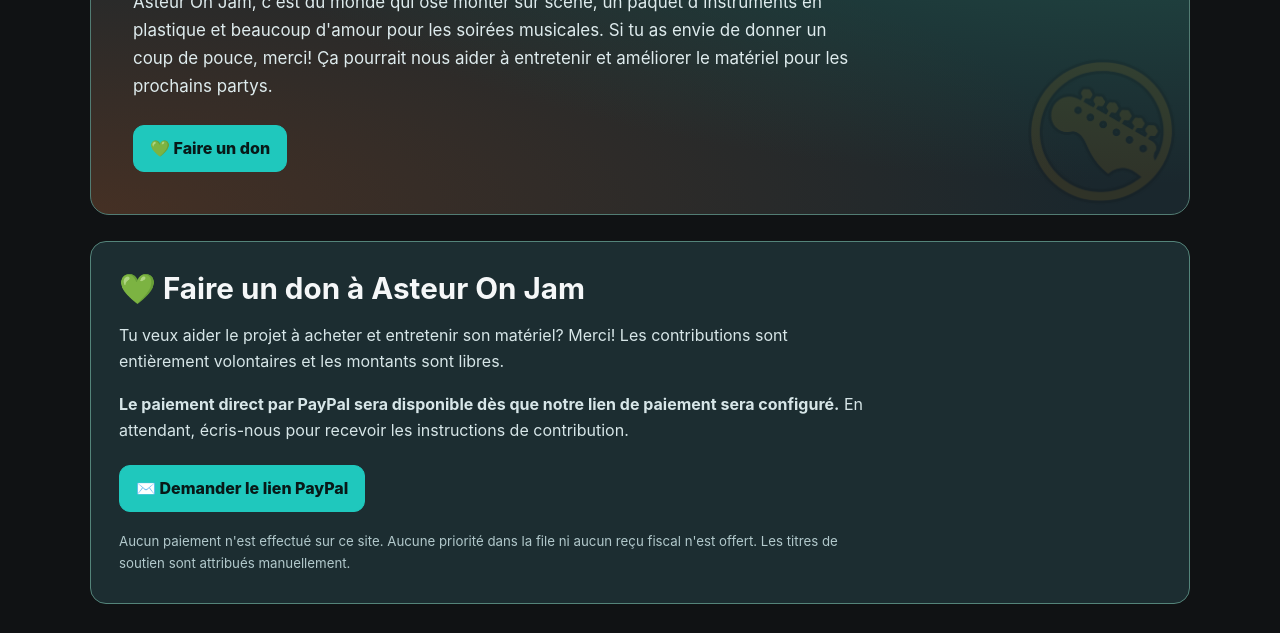
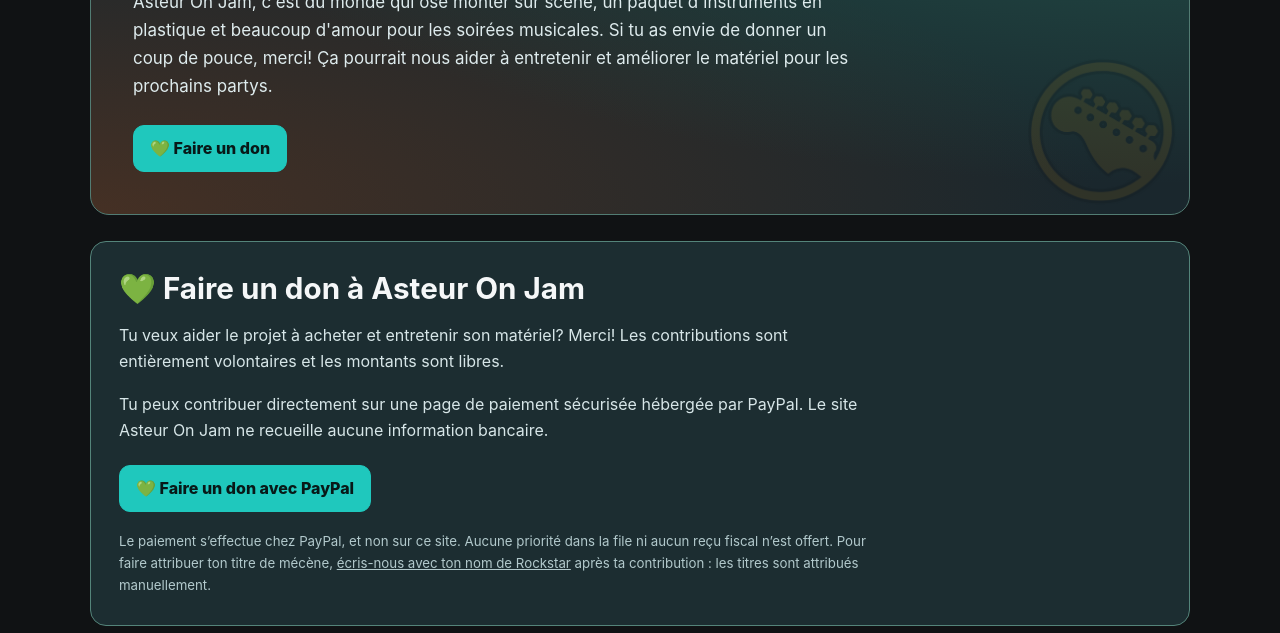
Before and after one commit to asteuronjoue-dev/yarg-jak, a plain HTML site: page soutenir.html in a window 1280 px wide. Shown: the part 319-952 px from the top of the page. Drawn offline with nearby package versions, Linux system fonts and the light colour scheme.

Commit message:
Link support donations directly to owner's PayPal checkout and update donation instructions

```diff
--- a/soutenir.html
+++ b/soutenir.html
@@ -110,14 +110,14 @@ footer a{color:#9fecdf}
  <div class="eyebrow">✦ Un party à la fois</div>
  <h1>Soutenir le projet 🤘</h1>
  <p>Asteur On Jam, c'est du monde qui ose monter sur scène, un paquet d'instruments en plastique et beaucoup d'amour pour les soirées musicales. Si tu as envie de donner un coup de pouce, merci! Ça pourrait nous aider à entretenir et améliorer le matériel pour les prochains partys.</p>
- <a class="action primary" href="#faire-un-don">💚 Faire un don</a>
+ <a class="action primary" href="https://www.paypal.com/ncp/payment/SS7376H6U5TPY" target="_blank" rel="noopener noreferrer">💚 Faire un don</a>
 </section>
 <section class="don-intro" id="faire-un-don" aria-labelledby="don-heading">
  <h2 id="don-heading">💚 Faire un don à Asteur On Jam</h2>
  <p>Tu veux aider le projet à acheter et entretenir son matériel? Merci! Les contributions sont entièrement volontaires et les montants sont libres.</p>
- <p><strong>Le paiement direct par PayPal sera disponible dès que notre lien de paiement sera configuré.</strong> En attendant, écris-nous pour recevoir les instructions de contribution.</p>
- <a class="action primary" href="mailto:asteur.on.joue@gmail.com?subject=Faire%20un%20don%20%C3%A0%20Asteur%20On%20Jam&amp;body=Salut!%0A%0AJ'aimerais%20soutenir%20Asteur%20On%20Jam.%20Peux-tu%20m'envoyer%20les%20instructions%20pour%20contribuer%20par%20PayPal?%0A%0A">✉️ Demander le lien PayPal</a>
- <p class="don-small">Aucun paiement n'est effectué sur ce site. Aucune priorité dans la file ni aucun reçu fiscal n'est offert. Les titres de soutien sont attribués manuellement.</p>
+ <p>Tu peux contribuer directement sur une page de paiement sécurisée hébergée par PayPal. Le site Asteur On Jam ne recueille aucune information bancaire.</p>
+ <a class="action primary" href="https://www.paypal.com/ncp/payment/SS7376H6U5TPY" target="_blank" rel="noopener noreferrer">💚 Faire un don avec PayPal</a>
+ <p class="don-small">Le paiement s’effectue chez PayPal, et non sur ce site. Aucune priorité dans la file ni aucun reçu fiscal n’est offert. Pour faire attribuer ton titre de mécène, <a href="mailto:asteur.on.joue@gmail.com?subject=Titre%20de%20m%C3%A9c%C3%A8ne%20Asteur%20On%20Jam">écris-nous avec ton nom de Rockstar</a> après ta contribution : les titres sont attribués manuellement.</p>
 </section>
 <section id="equipements"><h2>Équipements du projet</h2><p class="lead">Les équipements qu’on aimerait encore ajouter aux prochaines soirées, ainsi que quelques achats déjà réalisés. Les montants des articles à financer sont approximatifs, en dollars canadiens, et peuvent changer selon la disponibilité et la livraison.</p><section class="wish-group"><h2>🥁 Améliorations de la batterie</h2><p class="lead">Une batterie plus agréable à jouer : une deuxième pédale de grosse caisse et un vrai siège réglable pour le batteur.</p><div class="wish-grid"><article class="wish-card"><div class="wish-card-top"><img src="assets/medals/drums-fallback.png" alt="" loading="lazy"><div><h3>Deuxième pédale de grosse caisse</h3><strong class="wish-price">Environ 70 $ CA</strong></div></div><p>Pour découvrir le jeu à deux pédales sur les chansons qui le permettent et donner plus de possibilités aux batteurs. Compatibilité de la pédale et de l’adaptateur à confirmer.</p><a href="https://www.ebay.ca/itm/134567209330" class="wish-source" target="_blank" rel="noopener noreferrer">Voir l’article et ses photos ↗</a><a href="mailto:asteur.on.joue@gmail.com?subject=Soutenir%20Asteur%20On%20Jam%20%E2%80%94%20Deuxi%C3%A8me%20p%C3%A9dale%20de%20grosse%20caisse&amp;body=Salut!%0A%0AJ'aimerais%20contribuer%20%C3%A0%20%3A%20Deuxi%C3%A8me%20p%C3%A9dale%20de%20grosse%20caisse.%0A%0A" class="action">💚 Contribuer à cet équipement</a></article>
 
@@ -134,7 +134,7 @@ footer a{color:#9fecdf}
    <p class="wish-card-note">Le visuel présente les finitions Hot Rod Red et Sea Foam Green à titre illustratif; notre basse est blanche et filaire. Aucun financement supplémentaire nécessaire pour cet instrument.</p>
   </article>
  </div>
-</section><div class="wish-notice"><strong>Comment contribuer?</strong> Chaque bouton prépare un courriel à <a href="mailto:asteur.on.joue@gmail.com">asteur.on.joue@gmail.com</a> avec le nom de l’équipement choisi. <strong>Aucun paiement n’est effectué ici.</strong> Pour un don libre, utilise le bouton « Faire un don » en haut de page; le paiement PayPal direct sera ajouté dès que son lien sera disponible. Les annonces eBay sont des liens vers des articles proposés, pas une garantie de stock ou de prix.</div></section>
+</section><div class="wish-notice"><strong>Comment contribuer?</strong> Chaque bouton prépare un courriel à <a href="mailto:asteur.on.joue@gmail.com">asteur.on.joue@gmail.com</a> avec le nom de l’équipement choisi. <strong>Aucun paiement n’est effectué ici.</strong> Pour soutenir le projet directement, utilise le bouton « Faire un don » en haut de page : tu seras redirigé vers PayPal. Les annonces eBay sont des liens vers des articles proposés, pas une garantie de stock ou de prix.</div></section>
 <section class="wish-group" id="titres-soutien"><h2>🏆 Titres exclusifs des mécènes</h2><p class="lead">Chaque contribution compte! En remerciement, les comptes Rockstar peuvent obtenir des titres exclusifs selon le soutien total offert au projet. Je mets les montants à jour <strong>manuellement</strong> : aucun suivi automatique des paiements, aucune priorité dans la file.</p>
 <div class="support-levels" id="support-tiers">
 <div class="support-level"><strong>🥉 Bronze</strong><span>1 $</span></div>
```
